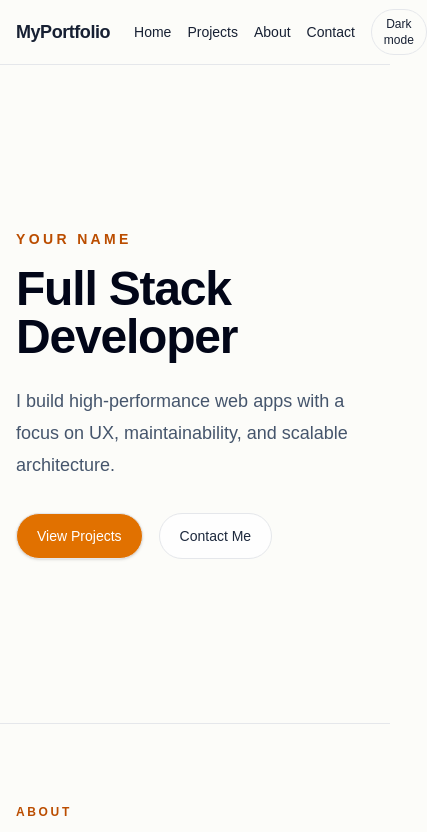
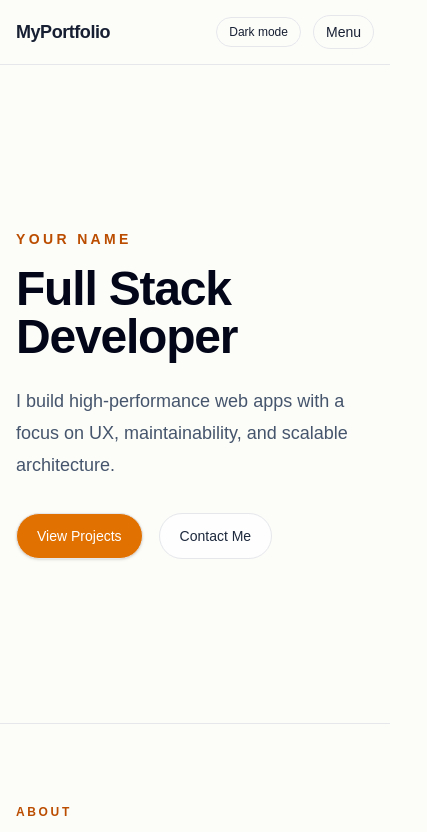
Before and after one commit to empouya/empouya, a Next.js app: page / in a window 390 px wide. Shown: the top 832 px of the page, 427 px wide, since content can reach past the window. Built offline with nearby package versions, Linux system fonts and the light colour scheme.

Commit message:
feature: improve mobile navigation and smooth scrolling behavior

```diff
--- a/src/app/globals.css
+++ b/src/app/globals.css
@@ -27,6 +27,7 @@
 
 html {
   background-color: var(--background);
+  scroll-behavior: smooth;
 }
 
 body {
@@ -35,10 +36,12 @@ body {
   color: var(--foreground);
   font-family: Arial, Helvetica, sans-serif;
   line-height: 1.6;
+  text-rendering: optimizeLegibility;
 }
 
 * {
   border-color: var(--border);
+  -webkit-tap-highlight-color: transparent;
 }
 
 ::selection {
@@ -58,3 +61,16 @@ button {
 button {
   cursor: pointer;
 }
+
+@media (prefers-reduced-motion: reduce) {
+  html {
+    scroll-behavior: auto;
+  }
+
+  *,
+  *::before,
+  *::after {
+    animation: none !important;
+    transition: none !important;
+  }
+}
--- a/src/components/layout/Navbar.tsx
+++ b/src/components/layout/Navbar.tsx
@@ -1,6 +1,7 @@
 import Link from "next/link";
 import ThemeToggle from "@/components/ui/ThemeToggle";
 import Container from "@/components/ui/layout/Container";
+import MobileMenu from "@/components/ui/MobileMenu";
 
 const navLinks = [
     { href: "/", label: "Home" },
@@ -12,13 +13,13 @@ const navLinks = [
 export default function Navbar() {
     return (
         <header className="sticky top-0 z-40 border-b bg-[var(--background)]/95">
-            <Container as="nav" className="flex min-h-16 items-center justify-between gap-6">
+            <Container as="nav" className="relative flex min-h-16 items-center justify-between gap-6">
                 <Link href="/" className="text-lg font-semibold tracking-tight">
                     MyPortfolio
                 </Link>
 
-                <div className="flex items-center gap-4">
-                    <div className="flex items-center gap-4 text-sm sm:gap-6 sm:text-[15px]">
+                <div className="hidden items-center gap-4 md:flex">
+                    <div className="flex items-center gap-6 text-[15px]">
                         {navLinks.map((link) => (
                             <Link key={link.href} href={link.href} className="hover:opacity-70">
                                 {link.label}
@@ -28,6 +29,11 @@ export default function Navbar() {
 
                     <ThemeToggle />
                 </div>
+
+                <div className="flex items-center gap-3 md:hidden">
+                    <ThemeToggle />
+                    <MobileMenu links={navLinks} />
+                </div>
             </Container>
         </header>
     );
--- /dev/null
+++ b/src/components/ui/MobileMenu.tsx
@@ -0,0 +1,54 @@
+"use client";
+
+import Link from "next/link";
+import { useEffect, useState } from "react";
+
+type MobileMenuProps = {
+    links: { href: string; label: string }[];
+};
+
+export default function MobileMenu({ links }: MobileMenuProps) {
+    const [open, setOpen] = useState(false);
+
+    useEffect(() => {
+        if (!open) return;
+
+        const previousOverflow = document.body.style.overflow;
+        document.body.style.overflow = "hidden";
+
+        return () => {
+            document.body.style.overflow = previousOverflow;
+        };
+    }, [open]);
+
+    return (
+        <div className="md:hidden">
+            <button
+                type="button"
+                onClick={() => setOpen((current) => !current)}
+                className="rounded-full border px-3 py-1.5 text-sm font-medium"
+                aria-expanded={open}
+                aria-label="Toggle navigation menu"
+            >
+                {open ? "Close" : "Menu"}
+            </button>
+
+            {open ? (
+                <div className="absolute left-0 top-full z-50 w-full border-b bg-[var(--background)]">
+                    <nav className="mx-auto flex w-full max-w-6xl flex-col px-4 py-4 sm:px-6">
+                        {links.map((link) => (
+                            <Link
+                                key={link.href}
+                                href={link.href}
+                                onClick={() => setOpen(false)}
+                                className="border-b py-3 text-sm last:border-b-0"
+                            >
+                                {link.label}
+                            </Link>
+                        ))}
+                    </nav>
+                </div>
+            ) : null}
+        </div>
+    );
+}
```
